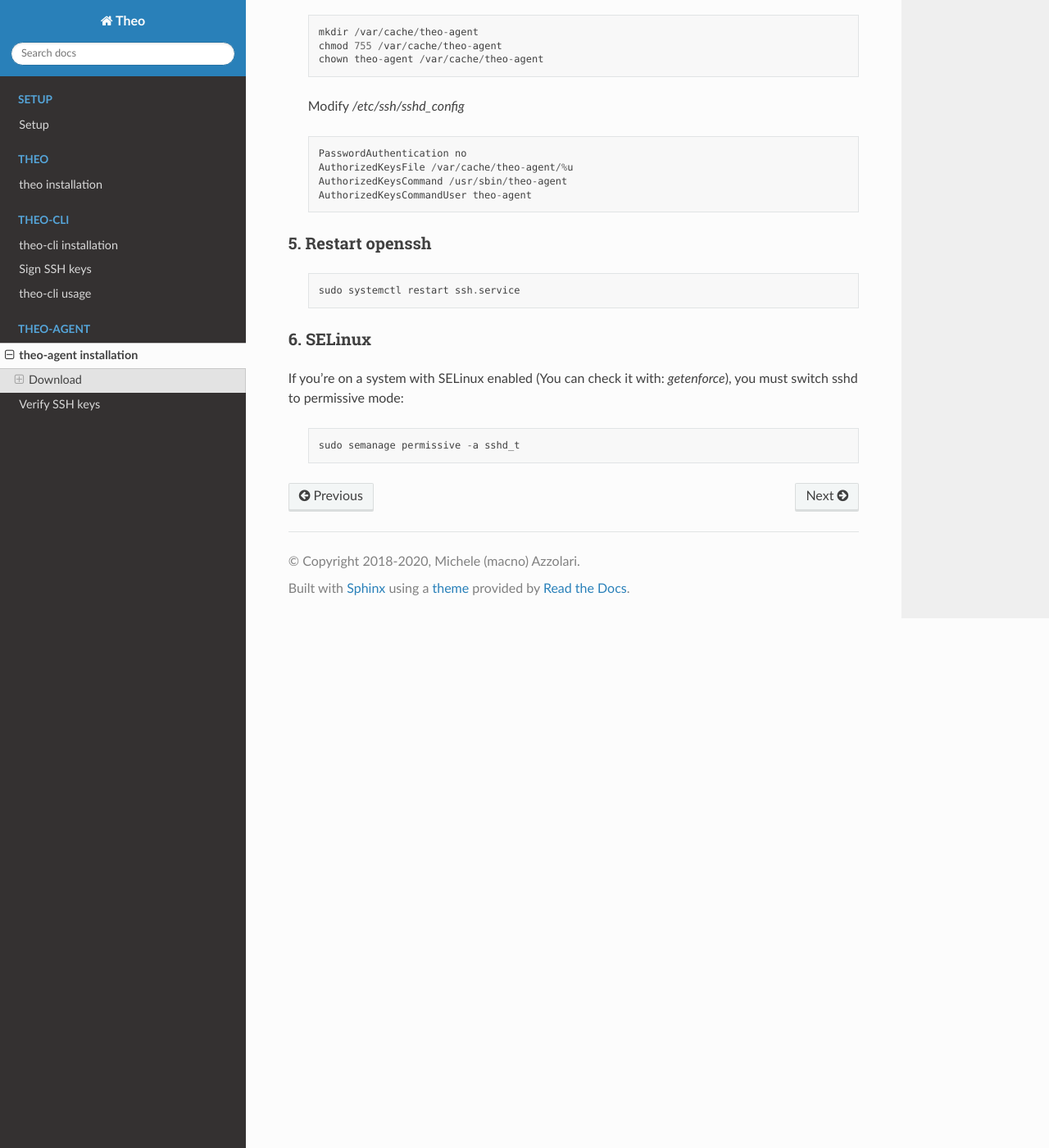
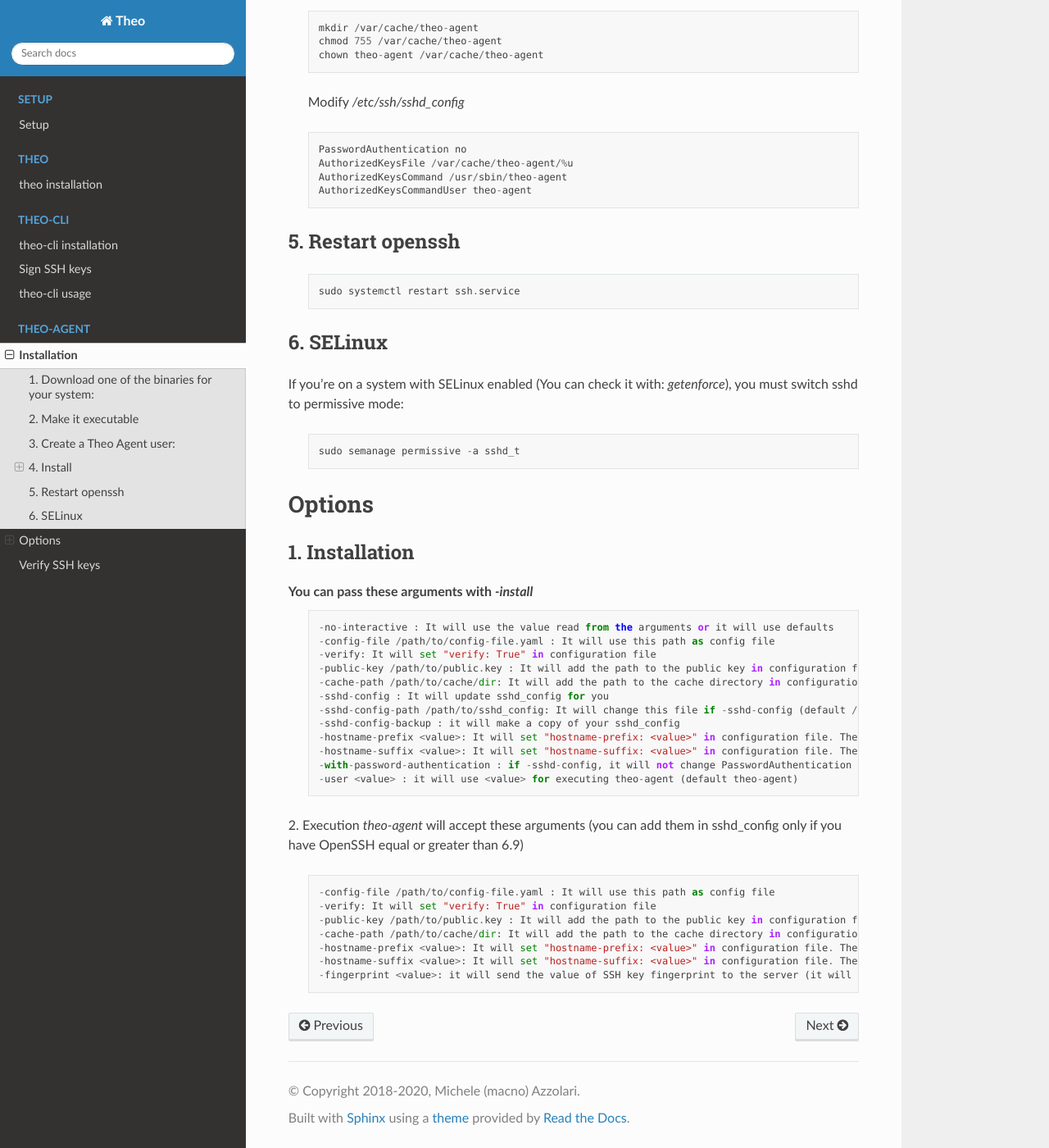
Before and after one commit to theoapp/theo-docs, a Sphinx documentation site: the page built from docs/theo-agent/installation.rst, in a window 1280 px wide and 1400 px high, scrolled down 2390 px. Shown: the whole window at 82% size. Built offline with Sphinx 7.4.7 and the Read the Docs theme 2.0.0, drawn with Linux system fonts in a browser that asks for light colours; some of the changed text lies outside the part shown.

Commit message:
Theo-agent: add new arguments

```diff
--- a/docs/theo-agent/installation.rst
+++ b/docs/theo-agent/installation.rst
@@ -120,6 +117,7 @@
 
         url: THEO_URL
         token: THEO_CLIENT_TOKEN
+        cachedir: /var/cache/theo-agent
 
 
     Create a cache directory */var/cache/theo-agent*:
@@ -155,3 +153,38 @@
     ::
 
          sudo semanage permissive -a sshd_t
+
+
+Options
+================================
+
+1. Installation
+^^^^^^^^^^^^^^^^^^
+You can pass these arguments with `-install`
+    ::
+
+        -no-interactive : It will use the value read from the arguments or it will use defaults
+        -config-file /path/to/config-file.yaml : It will use this path as config file
+        -verify: It will set "verify: True" in configuration file
+        -public-key /path/to/public.key : It will add the path to the public key in configuration file
+        -cache-path /path/to/cache/dir: It will add the path to the cache directory in configuration file
+        -sshd-config : It will update sshd_config for you
+        -sshd-config-path /path/to/sshd_config: It will change this file if -sshd-config (default /etc/ssh/sshd_config)
+        -sshd-config-backup : it will make a copy of your sshd_config
+        -hostname-prefix <value>: It will set "hostname-prefix: <value>" in configuration file. The value will be prepend to hostname when querying theo server
+        -hostname-suffix <value>: It will set "hostname-suffix: <value>" in configuration file. The value will be append to hostname when querying theo server
+        -with-password-authentication : if -sshd-config, it will not change PasswordAuthentication value in sshd_config
+        -user <value> : it will use <value> for executing theo-agent (default theo-agent)
+
+2. Execution
+`theo-agent` will accept these arguments (you can add them in sshd_config only if you have OpenSSH equal or greater than 6.9)
+
+    ::
+
+        -config-file /path/to/config-file.yaml : It will use this path as config file
+        -verify: It will set "verify: True" in configuration file
+        -public-key /path/to/public.key : It will add the path to the public key in configuration file
+        -cache-path /path/to/cache/dir: It will add the path to the cache directory in configuration file
+        -hostname-prefix <value>: It will set "hostname-prefix: <value>" in configuration file. The value will be prepend to hostname when querying theo server
+        -hostname-suffix <value>: It will set "hostname-suffix: <value>" in configuration file. The value will be append to hostname when querying theo server
+        -fingerprint <value>: it will send the value of SSH key fingerprint to the server (it will be used to log the account) Requires OpenSSH >= 6.9
```
Also changed, not shown: other parts of docs/theo-agent/installation.rst (+1 -4 lines).
